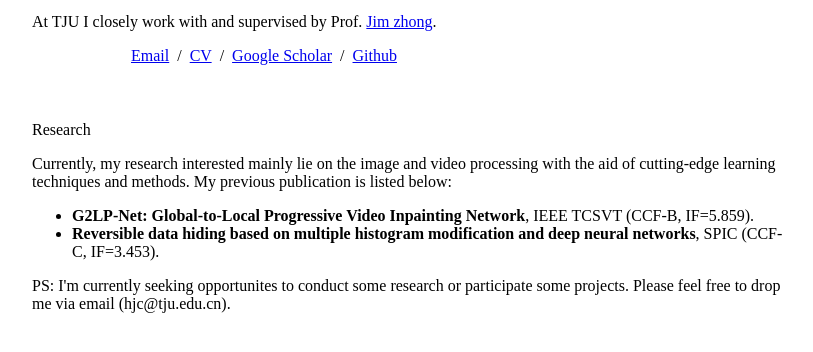
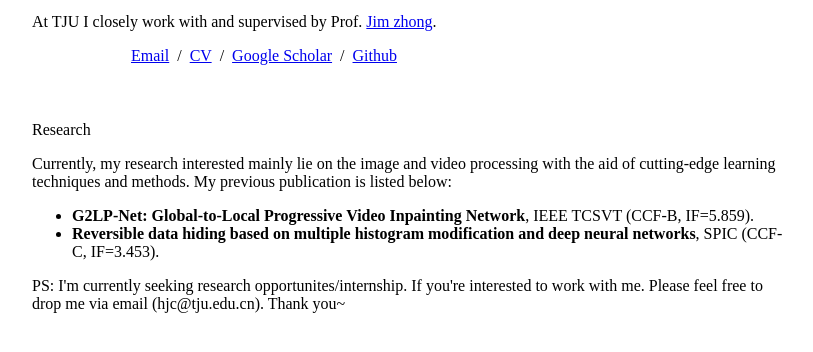
Before and after one commit to HJC2020/hjc.github.io, a plain HTML site: page index.html in a window 1280 px wide. Shown: the part 171-523 px from the top of the page, without its empty margins (228-1041 px from the left). Drawn offline with Linux system fonts and the light colour scheme.

Commit message:
Update index.html

```diff
--- a/index.html
+++ b/index.html
@@ -48,7 +48,9 @@
                 <li> <b> Reversible data hiding based on multiple histogram modification and deep neural networks</b>, SPIC (CCF-C, IF=3.453). </br>
           </ul>
         <p>
-          PS: I'm currently seeking opportunites to conduct some research or participate some projects. Please feel free to drop me via email (hjc@tju.edu.cn).
+          PS: I'm currently seeking research opportunites/internship.
+          If you're interested to work with me. Please feel free to drop me via email (hjc@tju.edu.cn).
+          Thank you~
         </p>
             </td>
           </tr>
```
